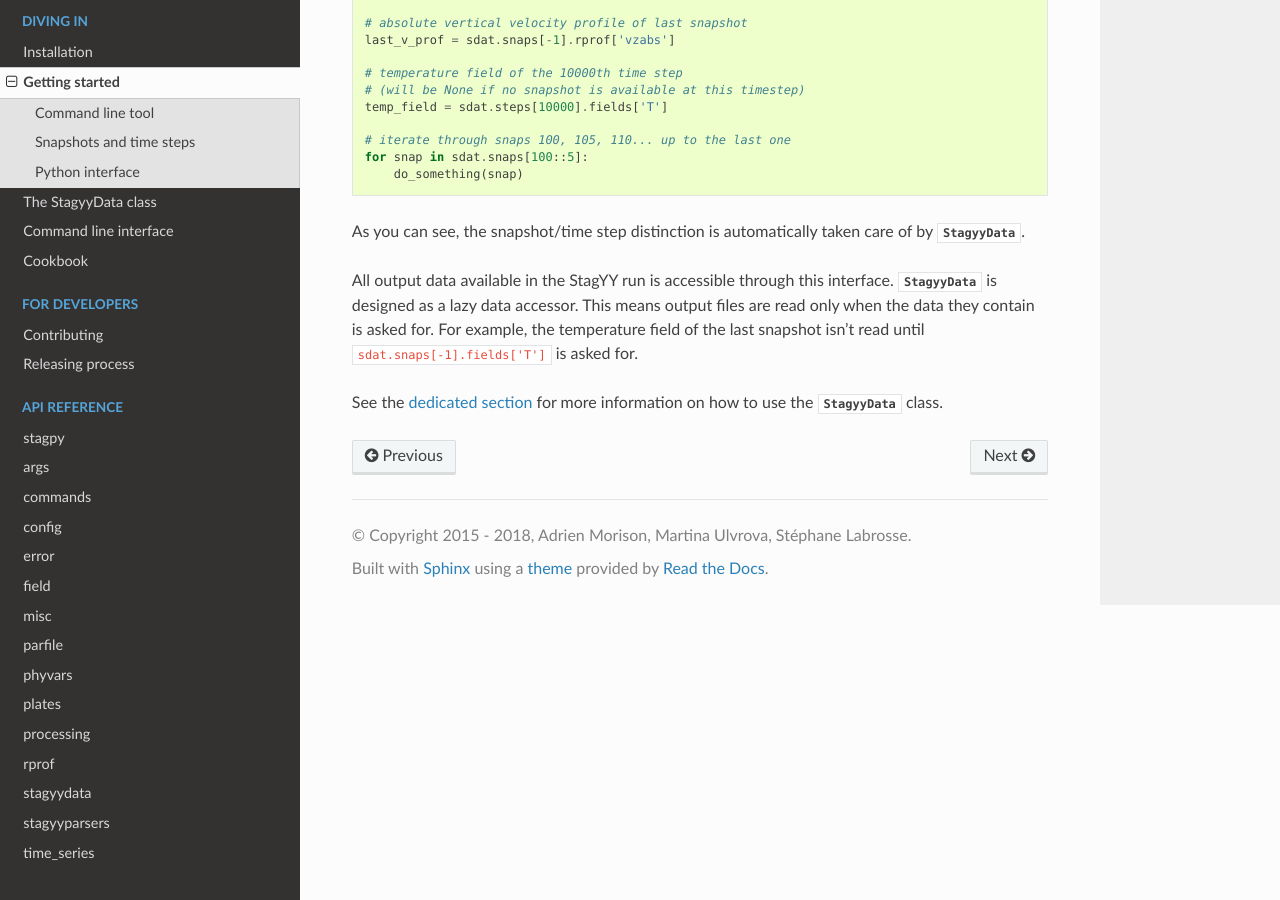
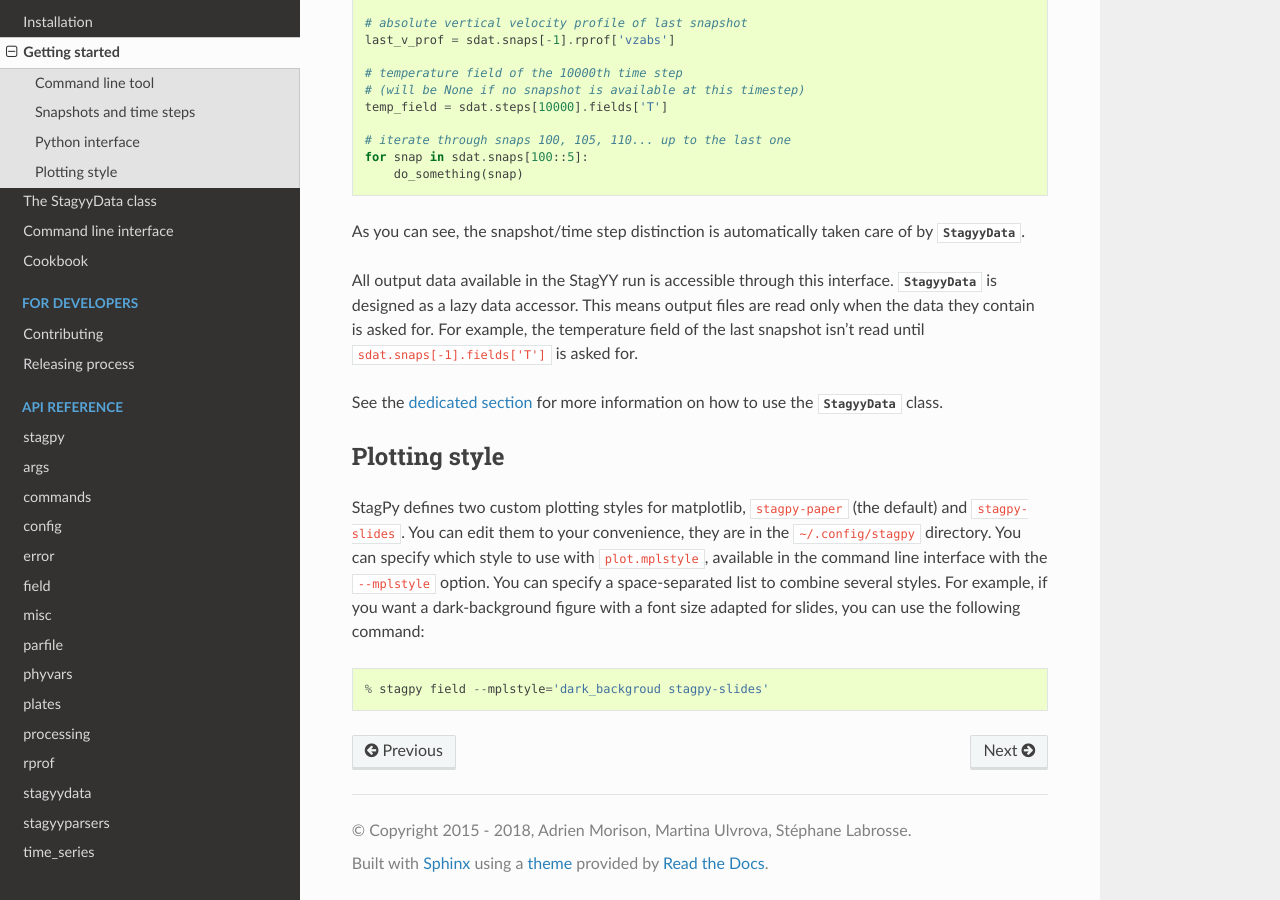
Before and after one commit to StagPython/StagPy, a Sphinx documentation site: the page built from docs/sources/tuto.rst, in a window 1280 px wide and 900 px high, scrolled down 2001 px. Built offline with Sphinx 7.4.7 and the Read the Docs theme 2.0.0, drawn with Linux system fonts in a browser that asks for light colours.

Commit message:
Add a comment on mplstyle in 'getting started' doc

```diff
--- a/docs/sources/tuto.rst
+++ b/docs/sources/tuto.rst
@@ -107,3 +107,16 @@ until ``sdat.snaps[-1].fields['T']`` is asked for.
 
 See the :doc:`dedicated section <stagyydata>` for more information on how to
 use the :class:`~stagpy.stagyydata.StagyyData` class.
+
+Plotting style
+--------------
+
+StagPy defines two custom plotting styles for matplotlib, ``stagpy-paper`` (the
+default) and ``stagpy-slides``.  You can edit them to your convenience, they
+are in the ``~/.config/stagpy`` directory.  You can specify which style to use
+with ``plot.mplstyle``, available in the command line interface with the
+``--mplstyle`` option.  You can specify a space-separated list to combine
+several styles.  For example, if you want a dark-background figure with a
+font size adapted for slides, you can use the following command::
+
+   % stagpy field --mplstyle='dark_backgroud stagpy-slides'
```
